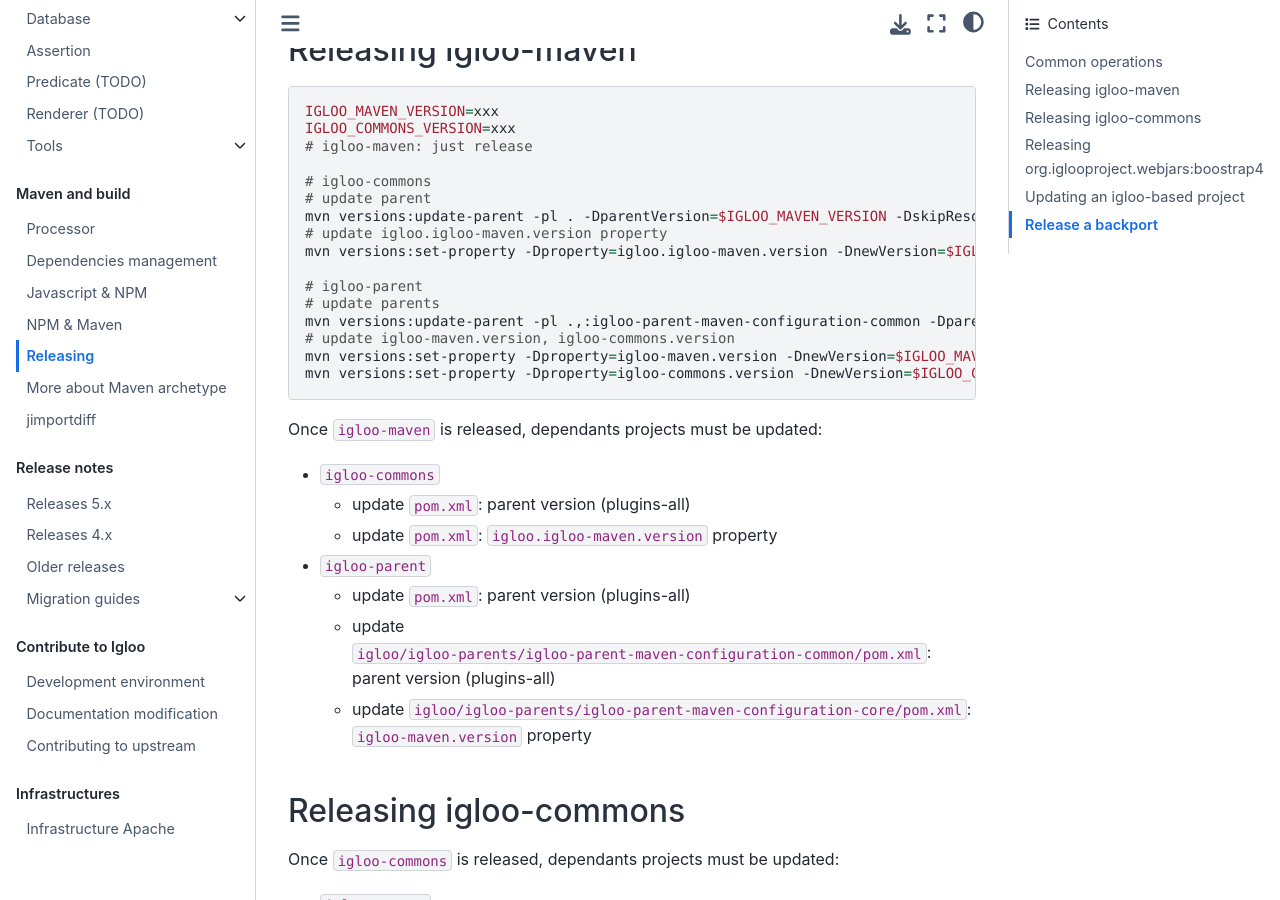
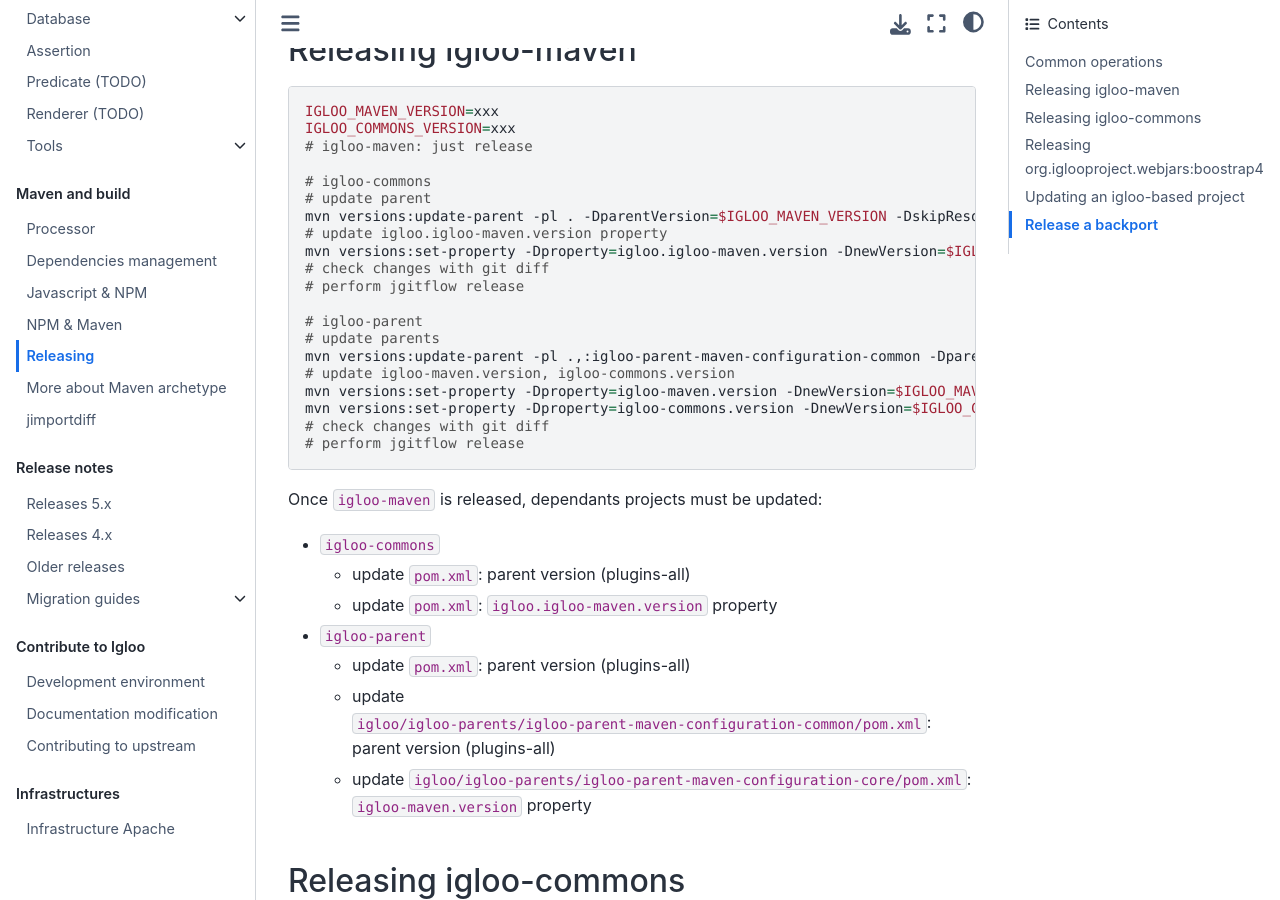
Before and after one commit to igloo-project/igloo-doc, a Sphinx documentation site: the page built from source/maven/releasing.md, in a window 1280 px wide and 900 px high, scrolled down 586 px. Built offline with Sphinx 7.4.7 and the Sphinx Book theme 1.1.4, drawn with Linux system fonts in a browser that asks for light colours.

Commit message:
releasing updated

````diff
--- a/source/maven/releasing.md
+++ b/source/maven/releasing.md
@@ -36,6 +36,8 @@ IGLOO_COMMONS_VERSION=xxx
 mvn versions:update-parent -pl . -DparentVersion=$IGLOO_MAVEN_VERSION -DskipResolution -DgenerateBackupPoms=false
 # update igloo.igloo-maven.version property
 mvn versions:set-property -Dproperty=igloo.igloo-maven.version -DnewVersion=$IGLOO_MAVEN_VERSION -DprocessAllModules=true -DgenerateBackupPoms=false
+# check changes with git diff
+# perform jgitflow release
 
 # igloo-parent
 # update parents
@@ -43,6 +45,8 @@ mvn versions:update-parent -pl .,:igloo-parent-maven-configuration-common -Dpare
 # update igloo-maven.version, igloo-commons.version
 mvn versions:set-property -Dproperty=igloo-maven.version -DnewVersion=$IGLOO_MAVEN_VERSION -DprocessAllModules=true -DgenerateBackupPoms=false
 mvn versions:set-property -Dproperty=igloo-commons.version -DnewVersion=$IGLOO_COMMONS_VERSION -DprocessAllModules=true -DgenerateBackupPoms=false
+# check changes with git diff
+# perform jgitflow release
 ```
 
 Once `igloo-maven` is released, dependants projects must be updated:
````
